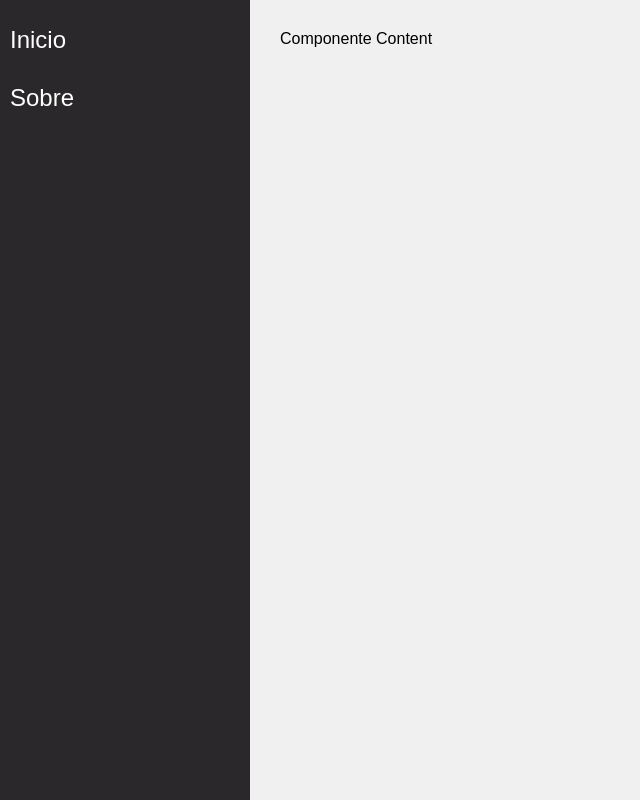
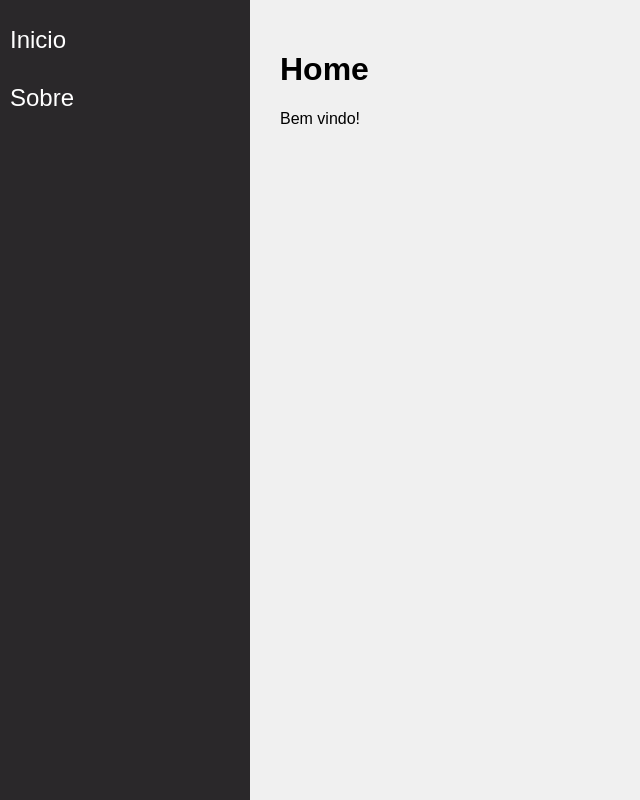
Before and after one commit to Scrowszinho/ReactJs, a React (Create React App) app in the folder navegace/: page / in a window 1280 px wide. Shown: the whole page, without its empty margins (0-640 px from the left). Built offline with nearby package versions, Linux system fonts and the light colour scheme.

Commit message:
Aula: Exibindo as views de cada rota

```diff
--- a/navegace/src/components/layouts/Content.jsx
+++ b/navegace/src/components/layouts/Content.jsx
@@ -1,11 +1,27 @@
 import React from 'react';
 import './Content.css';
-const Content = props =>{
- return(
- <main className='Content'>
-    Componente Content
-    </main>
- )
+import {
+   Route,
+   Switch
+} from 'react-router-dom';
+
+import About from '../../views/examples/About';
+import Home from '../../views/examples/Home';
+
+const Content = props => {
+   return (
+      <main className='Content'>
+         <Switch>
+            <Route path='/about'>
+               <About />
+            </Route>
+
+            <Route path='/'>
+               <Home />
+            </Route>
+         </Switch>
+      </main>
+   )
 }
 
 export default Content;
```
